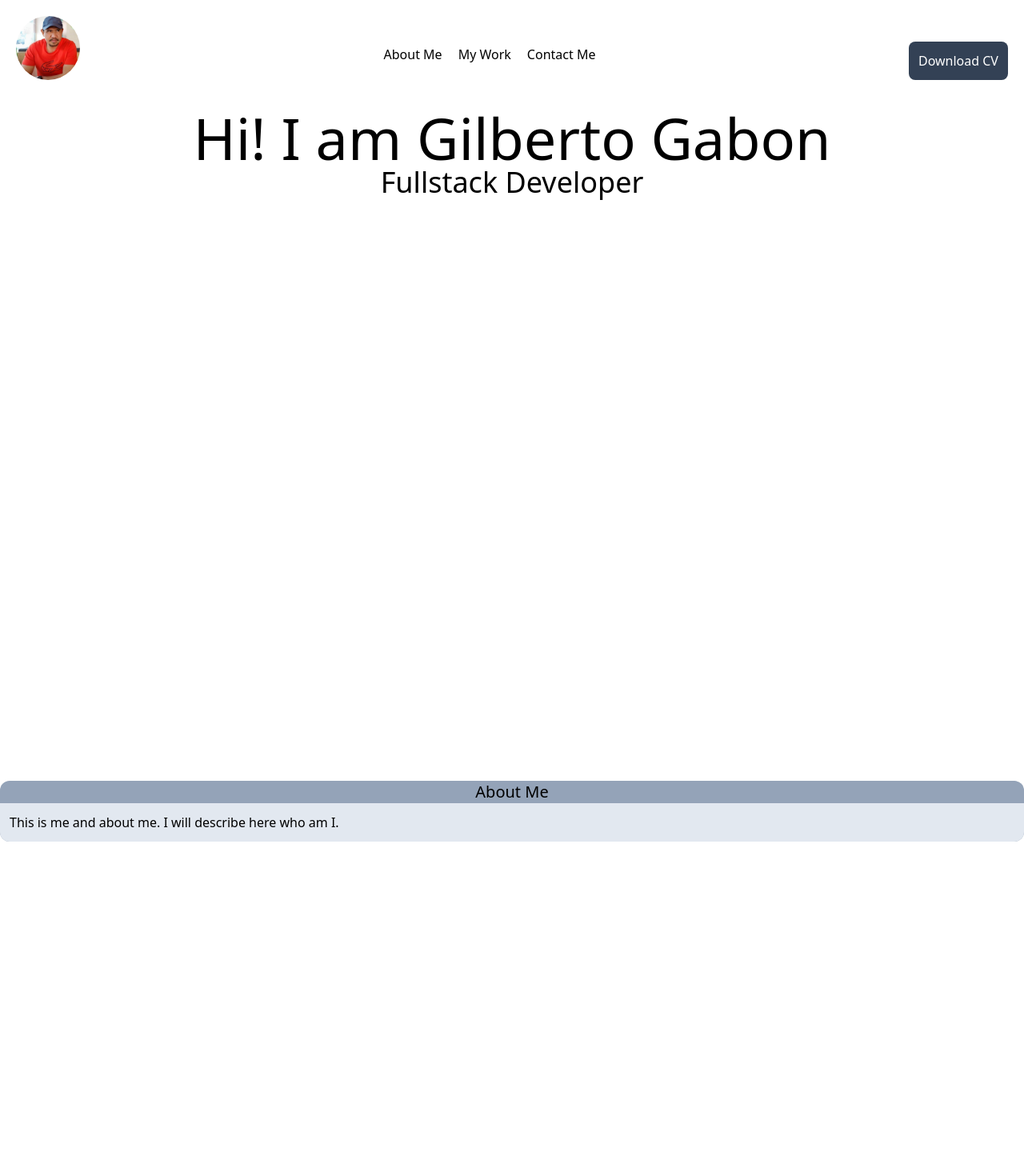
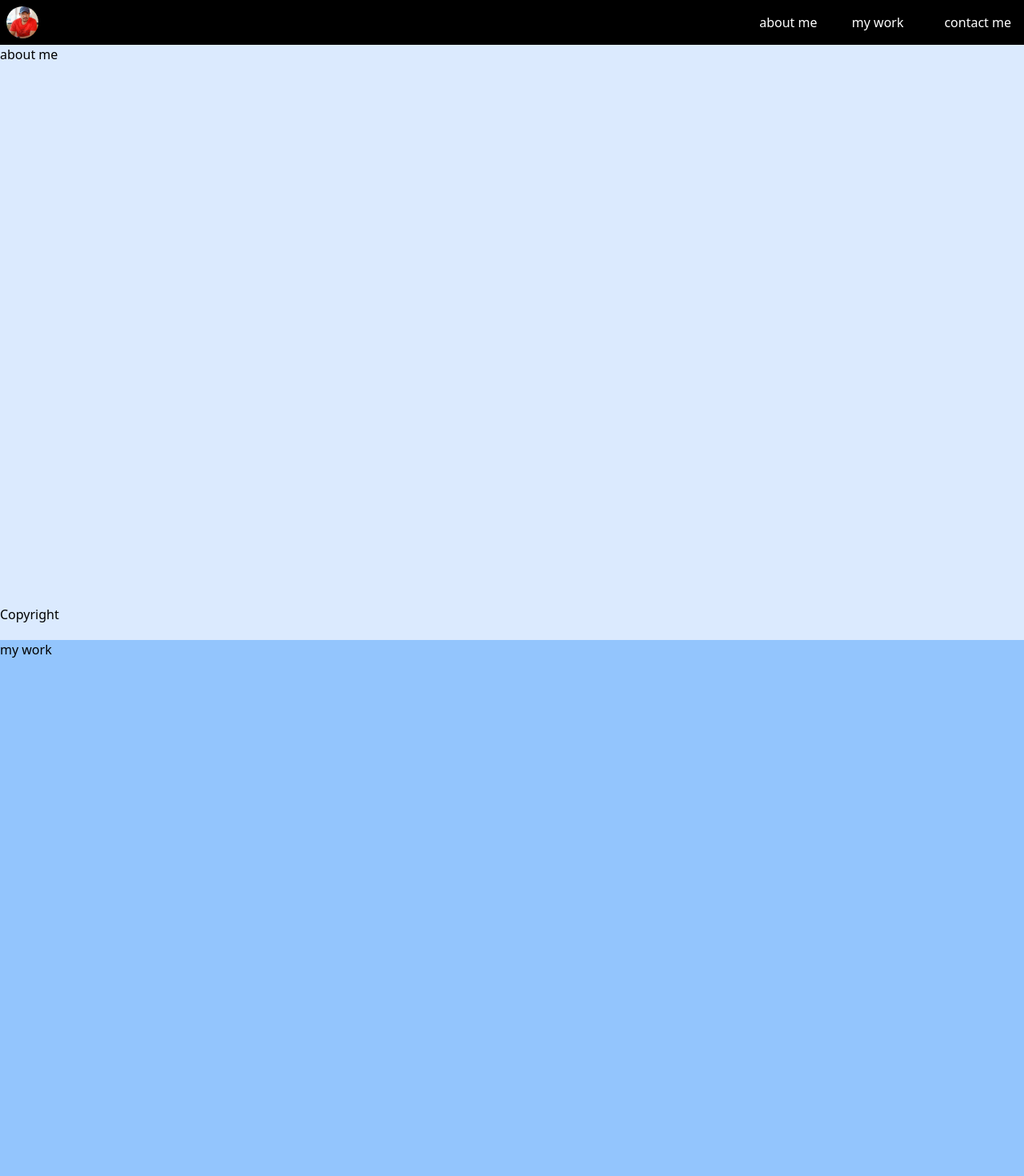
Before and after one commit to gagabon501/portfolio, a React (Create React App) app: page / in a window 1280 px wide. Shown: the top 1470 px of the page at 80% size. Built offline with nearby package versions, Linux system fonts and the light colour scheme.

Commit message:
Fixed navigation bar

```diff
--- a/src/App.js
+++ b/src/App.js
@@ -1,30 +1,44 @@
-import NavBar from "./components/NavBar";
-import Card from "./components/Card";
+const logo = "GAG_Profile.jpg";
 function App() {
   return (
-    <div className="relative mx-auto">
-      <NavBar />
+    <>
+      <div className="overscroll-none relative">
+        <nav className="flex justify-between  text-white w-full fixed top-0 p-2  bg-black z-50">
+          <a href="#" className="">
+            <img
+              src={logo}
+              className="w-100 h-10 mr-2 rounded-full"
+              alt="Logo"
+            />
+          </a>
+          <div className="grid grid-cols-3 gap-4 align-middle">
+            <a href="#about" className=" p-2">
+              about me
+            </a>
 
-      <section id="hero" className="mb-10 mx-auto h-screen max-h-full">
-        <div className="text-7xl text-center">Hi! I am Gilberto Gabon</div>
-        <div className="text-4xl text-center">Fullstack Developer</div>
-      </section>
-      <section id="aboutme" className="mb-4 h-screen max-h-full">
-        <Card
-          title="About Me"
-          body="This is me and about me. I will describe here who am I."
-        />
-      </section>
-      <section id="mywork" className="mb-4 h-screen max-h-full">
-        <Card
-          title="My Work"
-          body="This section will describe my work and will list down my work here"
-        />
-      </section>
-      <section id="contactme" className="mb-4 h-full max-h-full">
-        <Card title="Contact Me" body="This is where you can contact me" />
-      </section>
-    </div>
+            <a href="#mywork" className=" p-2">
+              my work
+            </a>
+
+            <a href="#contact" className=" p-2">
+              contact me
+            </a>
+          </div>
+        </nav>
+
+        <section id="about" className="h-screen  bg-blue-100 sticky top-14">
+          about me
+        </section>
+        <section id="mywork" className="h-screen bg-blue-300  sticky top-14">
+          my work
+        </section>
+        <section id="contact" className="h-screen  bg-blue-400  sticky top-14">
+          contact me
+        </section>
+
+        <footer className="sticky bottom-5">Copyright</footer>
+      </div>
+    </>
   );
 }
 
--- /dev/null
+++ b/src/components/App.js
@@ -0,0 +1,33 @@
+import NavBar from "./components/NavBar";
+import Card from "./components/Card";
+function App() {
+  return (
+    <>
+      <div className="relative">
+        <NavBar />
+      </div>
+
+      <section id="hero" className="mx-auto h-screen max-h-full">
+        <div className="text-7xl text-center">Hi! I am Gilberto Gabon</div>
+        <div className="text-4xl text-center">Fullstack Developer</div>
+      </section>
+      <section id="aboutme" className="mb-4 h-screen max-h-full">
+        <Card
+          title="About Me"
+          body="This is me and about me. I will describe here who am I."
+        />
+      </section>
+      <section id="mywork" className="mb-4 h-screen max-h-full">
+        <Card
+          title="My Work"
+          body="This section will describe my work and will list down my work here"
+        />
+      </section>
+      <section id="contactme" className="mb-4 h-full max-h-full">
+        <Card title="Contact Me" body="This is where you can contact me" />
+      </section>
+    </>
+  );
+}
+
+export default App;
--- a/src/components/NavBar.js
+++ b/src/components/NavBar.js
@@ -3,7 +3,8 @@ import React from "react";
 function NavBar() {
   const logo = "GAG_Profile.jpg";
   return (
-    <div className="container mx-auto flex flex-wrap p-5 justify-between items-center">
+    <div className="fixed t-0 left-0">
+      <div className="mx-auto flex flex-wrap p-2 justify-between items-center bg-slate-500 ">
         <a
           href="#"
           className="flex title-font font-medium items-center text-gray-900 mb-4"
@@ -25,6 +26,7 @@ function NavBar() {
           Download CV
         </button>
       </div>
+    </div>
   );
 }
 
```
Lines whose indentation alone changed are shown as unchanged.
